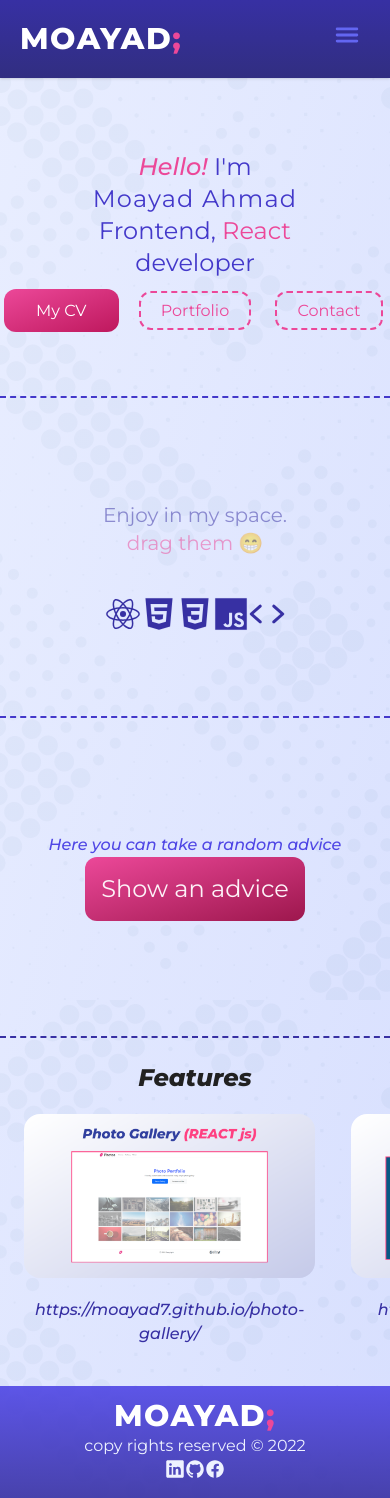
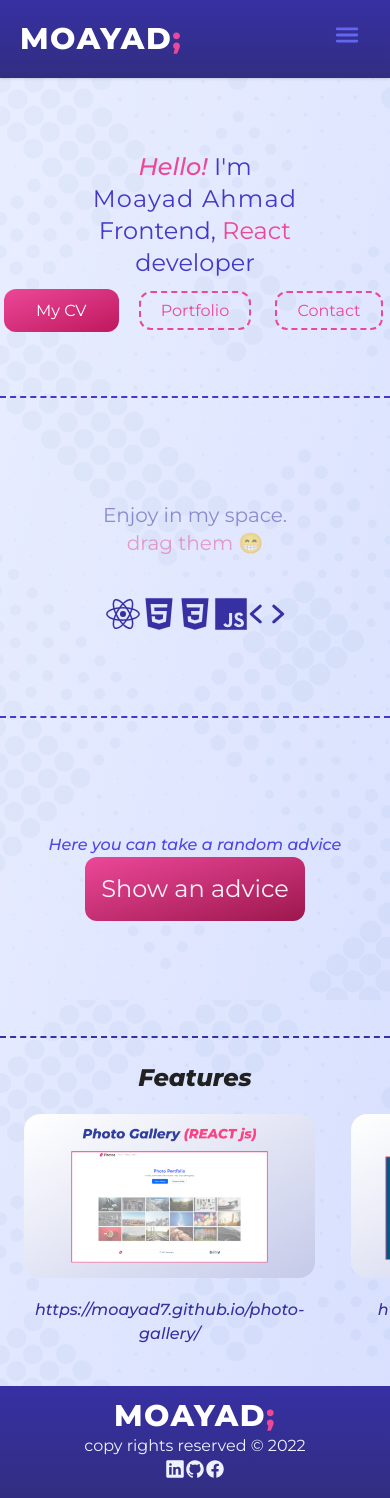
Before and after one commit to Moayad7/Moayad-Portfolio, a React (Create React App) app: page / in a window 390 px wide. Built offline with nearby package versions, Linux system fonts and the light colour scheme; no server answers.

Commit message:
adding-push

```diff
--- a/src/components/Navbar/Footer/Footer.jsx
+++ b/src/components/Navbar/Footer/Footer.jsx
@@ -3,7 +3,7 @@ import { Logo } from '../../Logo'
 
 export const Footer = () => {
   return (
-    <div className={`sm:flex text-center justify-between items-center bg-gradient-to-b from-indigo-600/90 to-indigo-800/90  w-full px-7 sm:px-14 py-3 mt-5 sm:mt-0 lg:fixed lg:bottom-0`}>
+    <div className={`sm:flex text-center justify-between items-center bg-gradient-to-b from-indigo-800 to-indigo-900 w-full px-7 sm:px-14 py-3 mt-5 sm:mt-0 lg:fixed lg:bottom-0`}>
         <Logo className=""/>
         <h1 className='text-indigo-50 sm:text-xl'>copy rights reserved &#169; 2022  </h1>
         <div className='flex text-xl sm:text-3xl  justify-center text-indigo-50'>
--- a/src/components/Navbar/index.jsx
+++ b/src/components/Navbar/index.jsx
@@ -50,7 +50,7 @@ const Index = () => {
                     </span>
                 </div>
 
-                <ul className='md:pr-14 md:flex sm:items-center z-[1] md:z-auto md:static bg-indigo-800 md:bg-transparent lg:bg-transparent absolute text-white w-full left-0  md:w-auto md:py-0 py-4 text-center md:opacity-100 top-[75px] left-[-1080px] transition-all ease-in mx-auto'>
+                <ul className='md:pr-14 md:flex sm:items-center z-[1] md:z-auto md:static bg-indigo-900 md:bg-transparent lg:bg-transparent absolute text-white w-full left-0  md:w-auto md:py-0 py-4 text-center md:opacity-100 top-[75px] left-[-1080px] transition-all ease-in mx-auto'>
                     <NavItems url='moayad-portfolio' name='Home'/>
                     <NavItems url='About' name='About'/>
                     <NavItems url='Portfolio' name='Portfolio'/>
```
